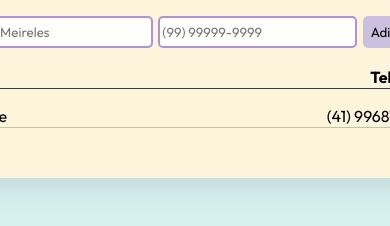
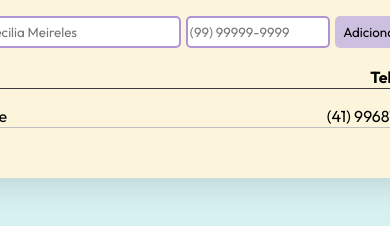
Before and after one commit to anepaz/ebac_frontend, a plain HTML site: page index.html in a window 390 px wide. Shown: the part 188-414 px from the top of the page. Drawn offline with Linux system fonts and the light colour scheme.

Commit message:
resize phone input box

```diff
--- a/main.css
+++ b/main.css
@@ -44,6 +44,10 @@ form .new-contact input:focus {
   border: 2px solid rgb(115, 80, 172);
 }
 
+.new-contact input#phone {
+  width: 9rem;
+}
+
 button {
   border: none;
   border-radius: 5px;
```
Also changed, not shown: index.html (+0 -2 lines).
